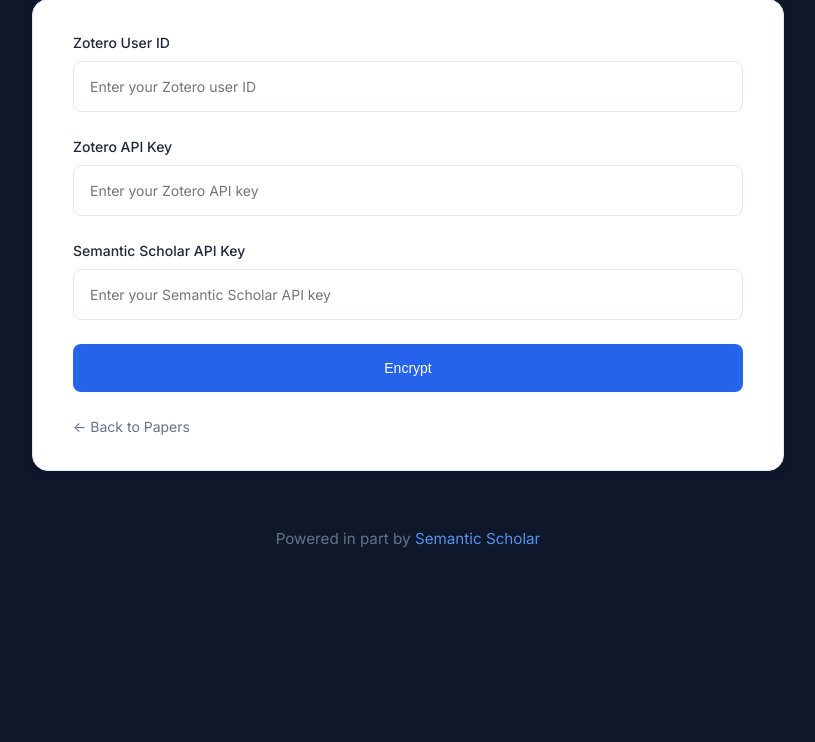
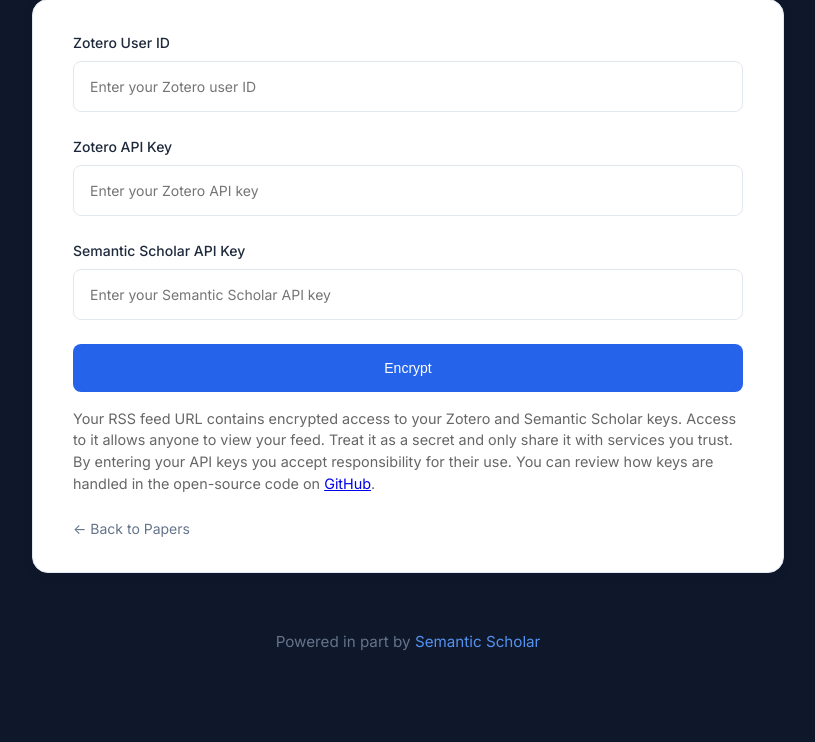
Before and after one commit to noelkronenberg/reed, a Flask app: page /build-feed in a window 1280 px wide. Shown: the part 198-940 px from the top of the page, without its empty margins (232-1047 px from the left). Before the commit the page ends 745 px from the top, so only its background shows below. Run offline with Flask 3, Linux system fonts and the light colour scheme; parts of the project's set-up code (start-up, migrations or seed data) failed here and were passed over; some libraries are stand-ins or nearby versions.

Commit message:
Add security layer

```diff
--- a/api/index.py
+++ b/api/index.py
@@ -2,6 +2,7 @@ import os
 from datetime import datetime, timezone
 from flask import Flask, render_template, jsonify, request, redirect, url_for, flash, Response, session
 from flask_login import LoginManager, login_user, logout_user, login_required, current_user
+from flask_wtf.csrf import CSRFProtect, generate_csrf
 from pyzotero import zotero
 import requests
 import json
@@ -20,7 +21,9 @@ logging.basicConfig(level=logging.DEBUG)
 logger = logging.getLogger(__name__)
 
 app = Flask(__name__)
-app.secret_key = os.urandom(24)
+app.secret_key = os.getenv('SECRET_KEY', os.urandom(24))
+csrf = CSRFProtect(app)
+app.jinja_env.globals['csrf_token'] = generate_csrf
 
 # database configuration
 database_url = os.getenv('DATABASE_URL', '').replace('postgres://', 'postgresql://')
--- a/api/templates/_api_keys_form.html
+++ b/api/templates/_api_keys_form.html
@@ -1,4 +1,5 @@
 <form class="api-keys-form" action="/api/keys" method="post" style="position:static;box-shadow:none;">
+    <input type="hidden" name="csrf_token" value="{{ csrf_token() }}">
     <div class="form-group">
         <label for="zotero_user_id">Zotero User ID</label>
         <input type="text" id="zotero_user_id" name="zotero_user_id" value="{{ keys.zotero_user_id or '' }}" placeholder="Enter your Zotero user ID">
--- a/api/templates/build_feed.html
+++ b/api/templates/build_feed.html
@@ -22,6 +22,7 @@
         </div>
         <div class="feed-card">
             <form method="POST" class="custom-form">
+                <input type="hidden" name="csrf_token" value="{{ csrf_token() }}">
                 <div class="form-group">
                     <label for="zotero_user_id">Zotero User ID</label>
                     <input type="password" id="zotero_user_id" name="zotero_user_id" placeholder="Enter your Zotero user ID" value="{{ default_keys.zotero_user_id }}">
@@ -36,6 +37,11 @@
                 </div>
                 <button type="submit" class="custom-btn">Encrypt</button>
             </form>
+
+            <p class="security-note" style="margin-top:1rem;font-size:0.9rem;color:#666;">
+                Your RSS feed URL contains encrypted access to your Zotero and Semantic Scholar keys. Access to it allows anyone to view your feed. Treat it as a secret and only share it with services you trust. By entering your API keys you accept responsibility for their use. You can review how keys are handled in the open-source code on
+                <a href="https://github.com/noelkronenberg/reed" target="_blank" rel="noopener noreferrer">GitHub</a>.
+            </p>
 
             {% if encrypted %}
                 <div class="custom-card-footer" style="margin-top:1.5rem;">
--- a/api/templates/login.html
+++ b/api/templates/login.html
@@ -12,6 +12,7 @@
     </div>
     <div class="feed-card">
         <form method="POST" class="custom-form">
+            <input type="hidden" name="csrf_token" value="{{ csrf_token() }}">
             <div class="form-group">
                 <label for="username">Username</label>
                 <input type="text" id="username" name="username" required>
--- a/api/templates/register.html
+++ b/api/templates/register.html
@@ -12,6 +12,7 @@
     </div>
     <div class="feed-card">
         <form method="POST" class="custom-form">
+            <input type="hidden" name="csrf_token" value="{{ csrf_token() }}">
             <div class="form-group">
                 <label for="username">Username</label>
                 <input type="text" id="username" name="username" required>
--- a/requirements.txt
+++ b/requirements.txt
@@ -1,6 +1,7 @@
 flask
 flask-login
 flask-sqlalchemy
+flask-wtf
 psycopg2-binary
 cryptography
 pyzotero
```
